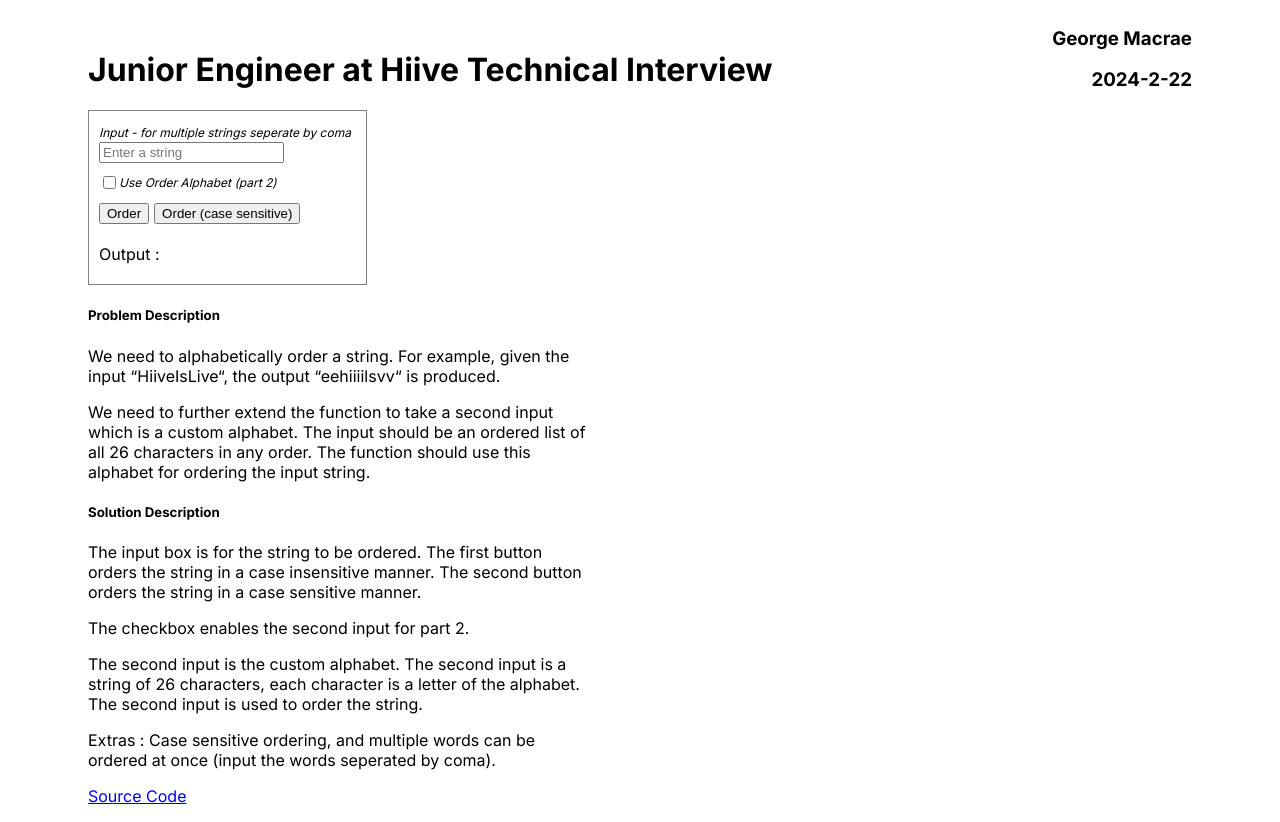
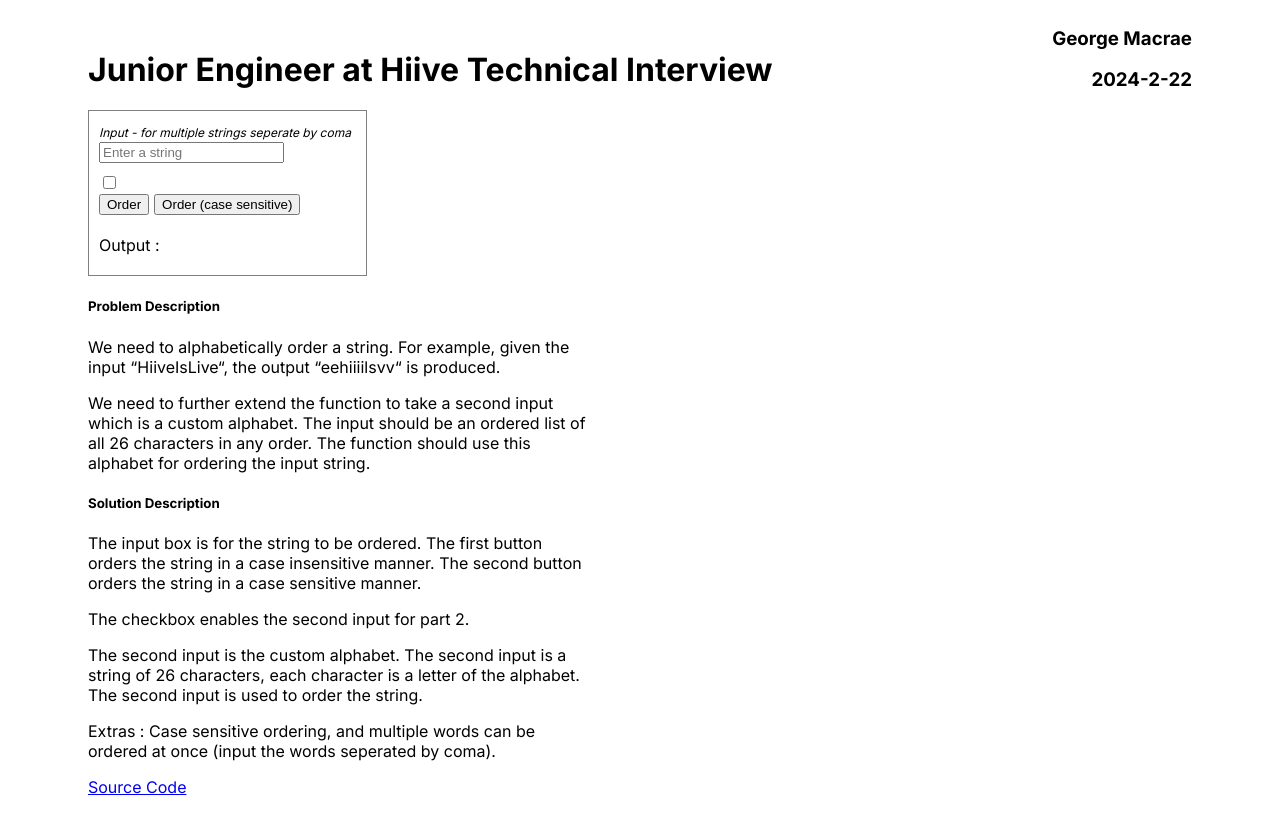
Before and after one commit to egroeg92/alphabeticalHiive, a Next.js app: page / in a window 1280 px wide. Built offline with nearby package versions, Linux system fonts and the light colour scheme.

Commit message:
Update orderString.tsx

```diff
--- a/components/orderString.tsx
+++ b/components/orderString.tsx
@@ -133,10 +133,7 @@
                         <input type="text" value={input} onChange={(e)=>setInput(e.target.value)} id="orderStringInput" placeholder="Enter a string" />
                     </div>
 
-                    <div className={styles.row} style={{display:'flex', alignItems:'center'}}>
-                        <input id='useAlphabetSwitch' type="checkbox" value={useOrderAlphabet} onChange={()=>setUseOrderAlphabet(!useOrderAlphabet)}/>
-                        <label htmlFor='useAlphabetSwitch' style={{fontSize:'12px', paddingRight:'5px'}}><i>Use Order Alphabet (part 2)</i></label>
-                    </div>
+                    <input id='useAlphabetSwitch' type="checkbox" checked={useOrderAlphabet} onChange={()=>setUseOrderAlphabet(!useOrderAlphabet)}/>
                     {
                         useOrderAlphabet &&
                         <div className={styles.row}>
```
